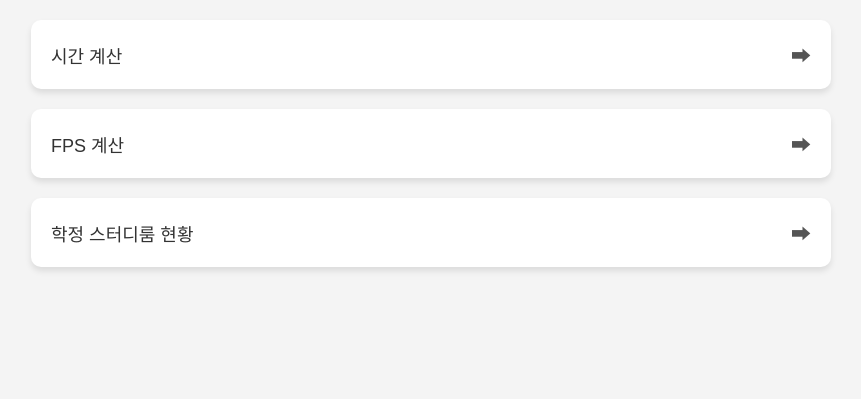
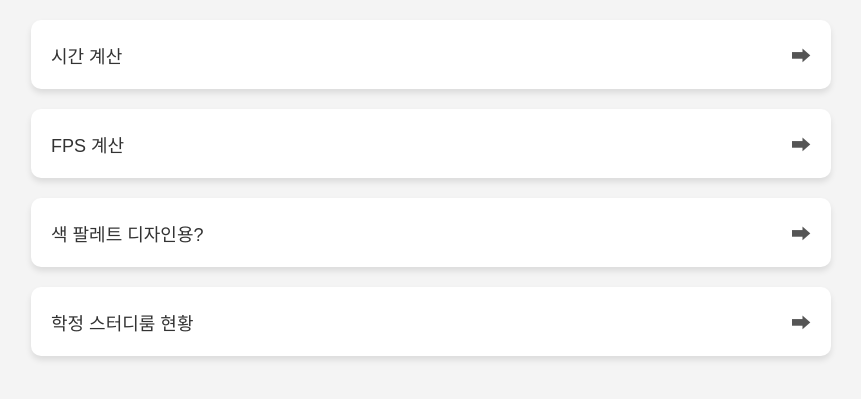
Before and after one commit to choimagon/FunctionWeb, a plain HTML site: page index.html in a window 1280 px wide. Shown: the part 157-556 px from the top of the page, without its empty margins (209-1070 px from the left). Drawn offline with Linux system fonts and the light colour scheme.

Commit message:
Update index.html

```diff
--- a/index.html
+++ b/index.html
@@ -67,6 +67,9 @@
         <a href="fuctions/fps.html" target="_blank" class="link-item">
             FPS 계산 <span class="arrow">➡</span>
         </a>
+        <a href="https://choicolorset.netlify.app/" target="_blank" class="link-item">
+            색 팔레트 디자인용? <span class="arrow">➡</span>
+        </a>
         <a href="https://hakroom.netlify.app/" target="_blank" class="link-item">
             학정 스터디룸 현황 <span class="arrow">➡</span>
         </a>
```
